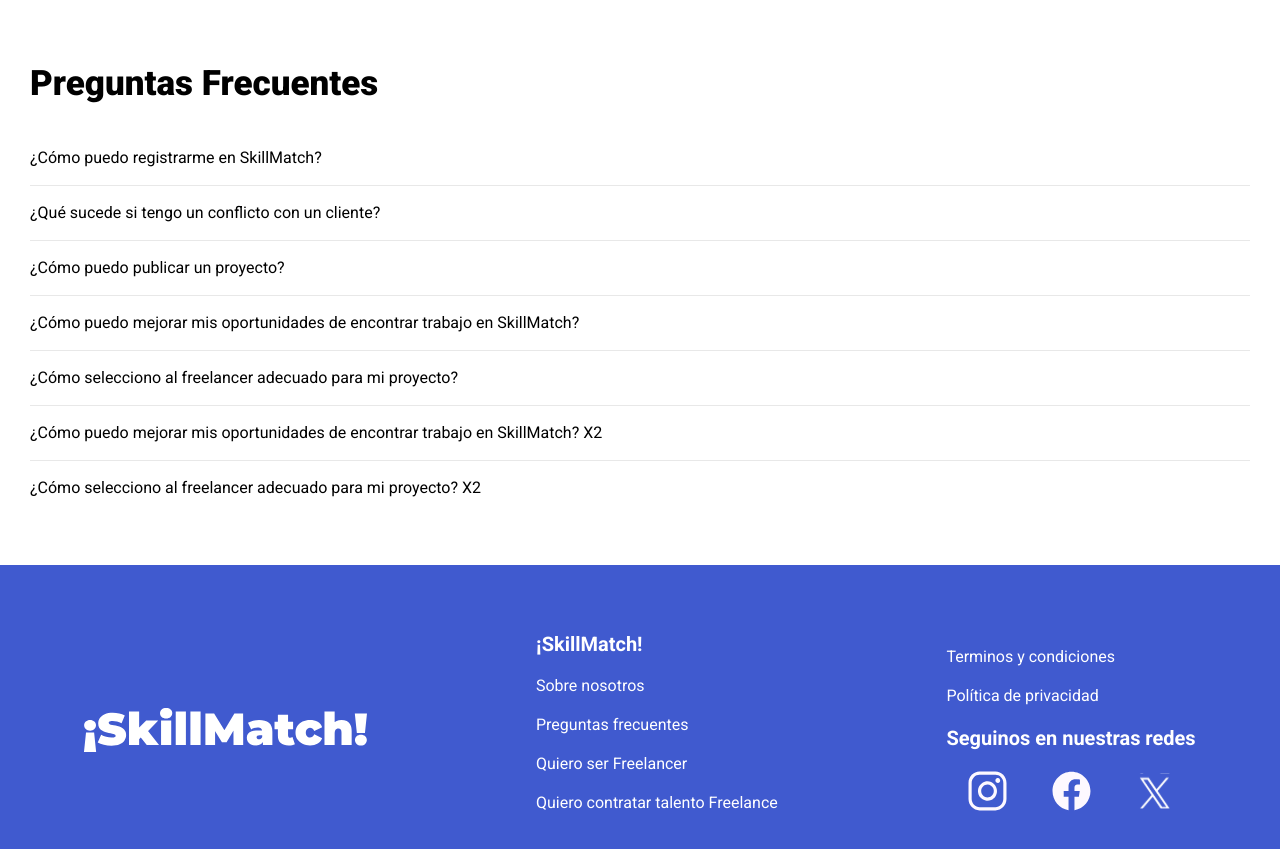
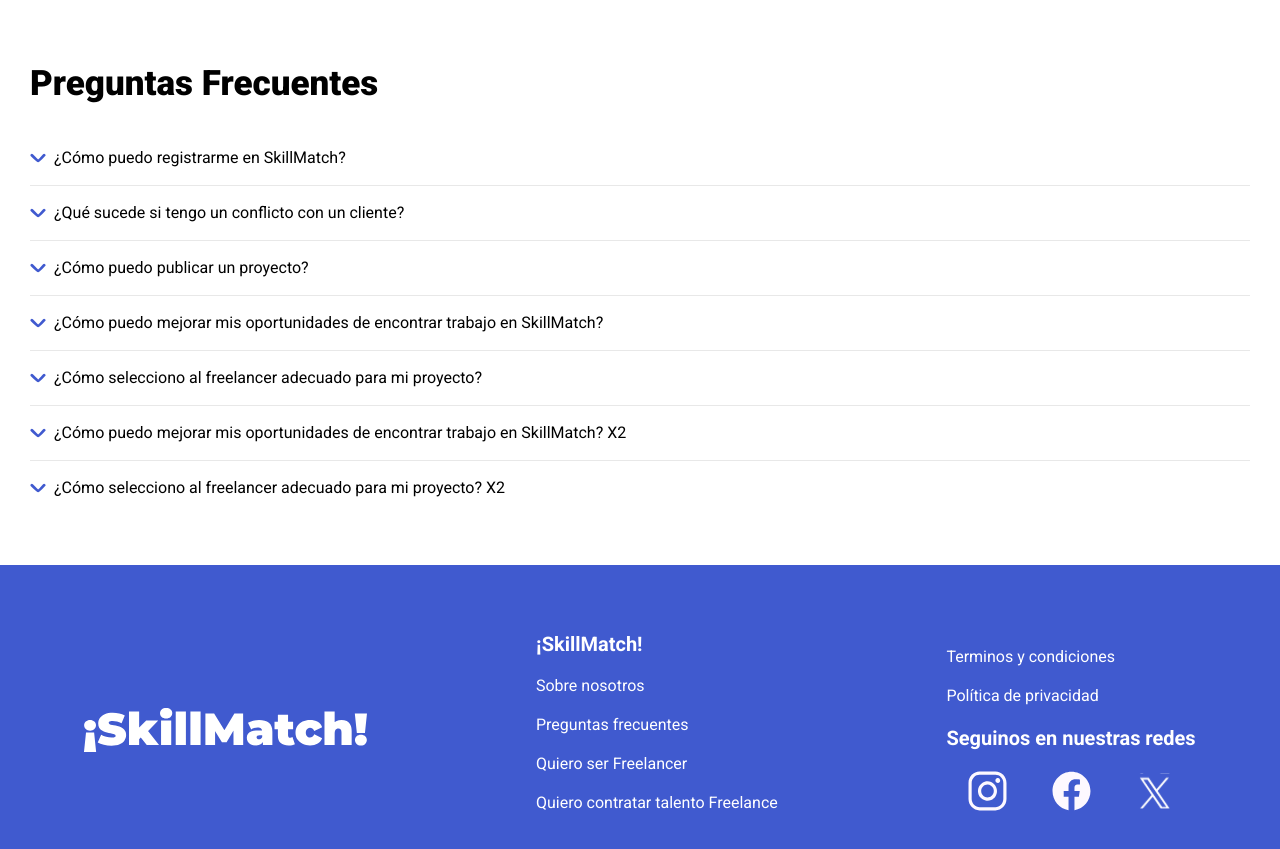
Before and after one commit to No-Country-simulation/s16-15-t-php-react, a React (Vite) app in the folder Frontend/: page / in a window 1280 px wide. Shown: the part 1403-2252 px from the top of the page. Built offline with nearby package versions, Linux system fonts and the light colour scheme.

Commit message:
add accordionItem to landing page and new asset

```diff
--- /dev/null
+++ b/Frontend/src/components/accordion/AccordionItemFAQs.jsx
@@ -0,0 +1,39 @@
+import PropTypes from 'prop-types'
+import styles from '../../styles/accordionItemFAQs.module.css'
+import { useEffect, useRef, useState } from 'react';
+import arrow from '../../assets/arrow.svg'
+
+function AccordionItemFAQs({ question }) {
+  const [isOpen, setIsOpen] = useState(false);
+  const [maxHeight, setMaxHeight] = useState('0px');
+  const contentRef = useRef(null);
+
+  const toggleAccordion = () => {
+    setIsOpen(!isOpen);
+  };
+
+  useEffect(() => {
+    setMaxHeight(isOpen ? `${contentRef.current.scrollHeight}px` : '0px');
+  }, [isOpen]);
+
+  return (
+    <li onClick={toggleAccordion} className={styles.questionItem}>
+    <div className={styles.questionTitle}>
+      <img src={arrow} alt="arrow" className={`${styles.arrowIcon} ${isOpen ? styles.rotate : ''}`}/>
+      {question}
+    </div>
+    <div
+      ref={contentRef}
+      style={{ maxHeight }}
+      className={`${styles.answer} ${isOpen ? styles.answerOpen : ''}`}>
+      <p>Respuesta</p>
+    </div>
+  </li>
+  )
+}
+
+AccordionItemFAQs.propTypes = {
+  question: PropTypes.string.isRequired,
+};
+
+export default AccordionItemFAQs
--- a/Frontend/src/pages/LandingPage.jsx
+++ b/Frontend/src/pages/LandingPage.jsx
@@ -5,6 +5,7 @@
 import LandingPageImgBlue from '../assets/img-landing-blue.svg'
 import Footer from "../components/footer/Footer"
 import TextCarousel from "../components/carousel/TextCarousel"
+import AccordionItemFAQs from "../components/accordion/AccordionItemFAQs"
 
 const LandingPage = () => {
   return (
@@ -33,13 +34,20 @@
           <section className={styles.FAQsSection}>
             <h2>Preguntas Frecuentes</h2>
             <ul className={styles.questionsList}>
-              <li>¿Cómo puedo registrarme en SkillMatch?</li>
-              <li>¿Qué sucede si tengo un conflicto con un cliente?</li>
-              <li>¿Cómo puedo publicar un proyecto?</li>
-              <li>¿Cómo puedo mejorar mis oportunidades de encontrar trabajo en SkillMatch?</li>
-              <li>¿Cómo selecciono al freelancer adecuado para mi proyecto?</li>
-              <li>¿Cómo puedo mejorar mis oportunidades de encontrar trabajo en SkillMatch? X2</li>
-              <li>¿Cómo selecciono al freelancer adecuado para mi proyecto? X2</li>
+              <AccordionItemFAQs question="¿Cómo puedo registrarme en SkillMatch?"/>
+              {/* <li>¿Cómo puedo registrarme en SkillMatch?</li> */}
+              <AccordionItemFAQs question="¿Qué sucede si tengo un conflicto con un cliente?" />
+              {/* <li>¿Qué sucede si tengo un conflicto con un cliente?</li> */}
+              <AccordionItemFAQs question="¿Cómo puedo publicar un proyecto?" />
+              {/* <li>¿Cómo puedo publicar un proyecto?</li> */}
+              <AccordionItemFAQs question="¿Cómo puedo mejorar mis oportunidades de encontrar trabajo en SkillMatch?" />
+              {/* <li>¿Cómo puedo mejorar mis oportunidades de encontrar trabajo en SkillMatch?</li> */}
+              <AccordionItemFAQs question="¿Cómo selecciono al freelancer adecuado para mi proyecto?"/>
+              {/* <li>¿Cómo selecciono al freelancer adecuado para mi proyecto?</li> */}
+              <AccordionItemFAQs question="¿Cómo puedo mejorar mis oportunidades de encontrar trabajo en SkillMatch? X2"/>
+              {/* <li>¿Cómo puedo mejorar mis oportunidades de encontrar trabajo en SkillMatch? X2</li> */}
+              <AccordionItemFAQs question="¿Cómo selecciono al freelancer adecuado para mi proyecto? X2"/>
+              {/* <li>¿Cómo selecciono al freelancer adecuado para mi proyecto? X2</li> */}
             </ul>
           </section>
         </main>
--- /dev/null
+++ b/Frontend/src/styles/accordionItemFAQs.module.css
@@ -0,0 +1,34 @@
+.questionItem {
+  border-bottom: 1px solid #E8E8E8;
+  padding: 15px 0;
+  cursor: pointer;
+}
+
+.questionTitle{
+  display: flex;
+  flex-direction: row;
+  align-items: center;
+  gap: 8px;
+}
+
+.answer {
+  max-height: 0;
+  overflow: hidden;
+  transition: max-height 0.3s ease, padding 0.3s ease;
+  padding-left: 30px
+}
+
+.answerOpen {
+  max-height: 200px;
+  padding-top: 10px;
+}
+
+.arrowIcon{
+  width: 16px;
+  height: 16px;
+  transition: transform 0.3s ease;
+}
+
+.rotate {
+  transform: rotate(180deg);
+}
```
Also changed, not shown: Frontend/src/assets/arrow.svg (added).
